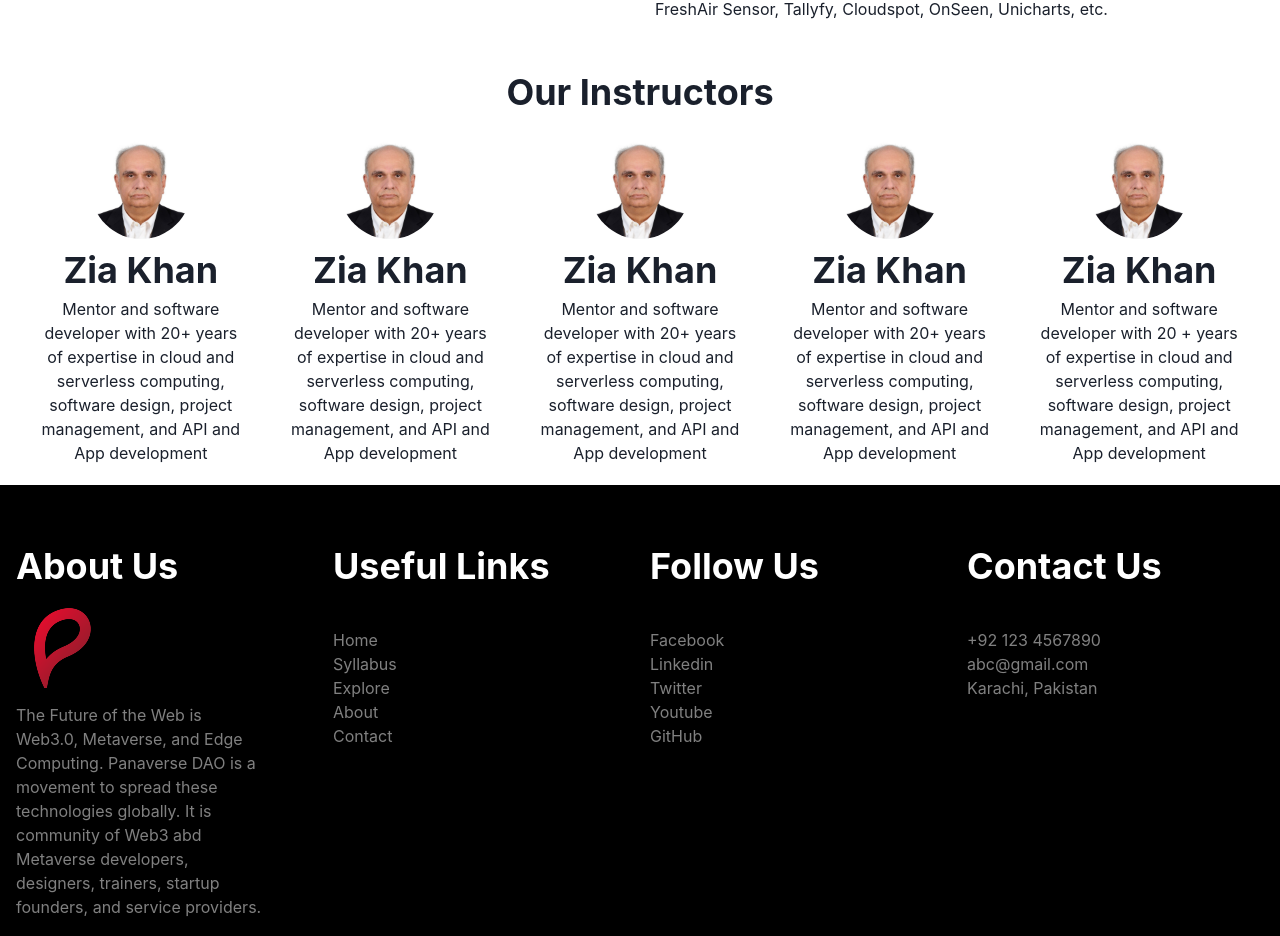
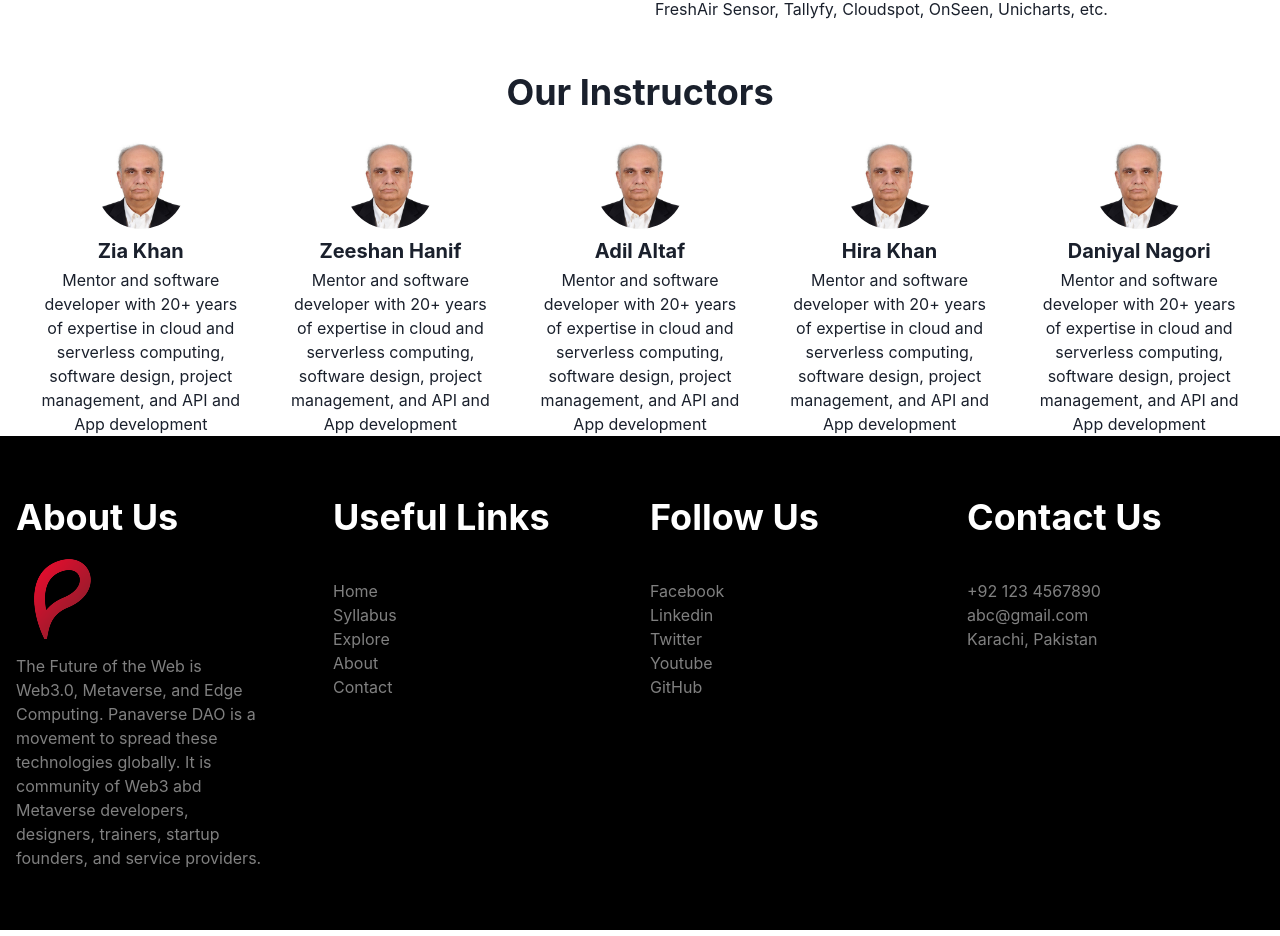
Before and after one commit to mmaazkhanhere/learningRepo, a Next.js app in the folder panaverse-website-chakra/: page /About in a window 1280 px wide. Shown: the part 2251-3187 px from the top of the page. Built offline with nearby package versions, Linux system fonts and the light colour scheme.

Commit message:
creating instructor list using arr.map

```diff
--- a/panaverse-website-chakra/src/app/Component/Instructor.tsx
+++ b/panaverse-website-chakra/src/app/Component/Instructor.tsx
@@ -1,5 +1,14 @@
+/* eslint-disable react/jsx-key */
 import React from 'react'
 import { Box, Container, Heading, Text, Flex, Center, SimpleGrid, Image } from '@chakra-ui/react'
+import { data } from './database'
+
+interface data {
+    id: number,
+    src: string,
+    heading: string,
+    text: string
+}
 
 export default function Instructor() {
     return (
@@ -12,93 +21,28 @@ export default function Instructor() {
                     <Heading pb='25px'>Our Instructors</Heading>
                 </Center>
 
-                <SimpleGrid minChildWidth='200px' pb='20px'>
+                <Flex flexDir='row'>
 
-                    <Box >
-                        <Center>
+                    {data.map((ins: data) => /*map function is used on array of object that is recieved from the database. It is used to tidy our code as copying and pasting boxes
+                   will cluter the code and also increase its size*/
+                        <Box >
+                            <Center>
 
-                            <Image borderRadius='full' src='/zia.jpg' alt='Zia Khan' height='100px' width='100px' />{/*Chakra Image Component not NextJs Image component
-                            borderRadius 'full' will make round image. */}
+                                <Image borderRadius='full' src={ins.src} alt='Zia Khan' height='90px' width='90px' />{/*Chakra Image Component not NextJs Image component
+                            borderRadius 'full' will make round image.
+                            src component is recieved from the database file */}
 
-                        </Center>
+                            </Center>
 
-                        <Heading pt='10px' textAlign='center'>Zia Khan</Heading>
+                            <Heading pt='10px' textAlign='center' size='md'>{ins.heading}</Heading> {/*heading is recieved from the database file */}
 
-                        <Text pt='5px' textAlign='center' px='20px'>
-                            Mentor and software developer with 20+ years of expertise in cloud and serverless computing, software design, project
-                            management, and API and App development
-                        </Text>
+                            <Text size='sm' pt='5px' textAlign='center' px='20px'>
+                                {ins.text}
+                            </Text>
 
-                    </Box>
-
-                    <Box >
-                        <Center>
-
-                            <Image borderRadius='full' src='/zia.jpg' alt='Zia Khan' height='100px' width='100x' />{/*Chakra Image Component not NextJs Image component
-                            borderRadius 'full' will make round image. */}
-
-                        </Center>
-
-                        <Heading pt='10px' textAlign=' center'>Zia Khan</Heading>
-
-                        <Text pt='5px' textAlign='center' px='20px'>
-                            Mentor and software developer with 20+ years of expertise in cloud and serverless computing, software design, project
-                            management, and API and App development
-                        </Text>
-
-                    </Box>
-
-                    <Box>
-                        <Center>
-
-                            <Image borderRadius='full' src='/zia.jpg' alt='Zia Khan' height='100px' width='100px' />{/*Chakra Image Component not NextJs Image component
-                            borderRadius 'full' will make round image. */}
-
-                        </Center>
-
-                        <Heading pt='10px' textAlign='center'>Zia Khan</Heading>
-
-                        <Text pt='5px' textAlign='center' px='20px'>
-                            Mentor and software developer with 20+ years of expertise in cloud and serverless computing, software design, project
-                            management, and API and App development
-                        </Text>
-
-                    </Box>
-
-                    <Box>
-                        <Center>
-
-                            <Image borderRadius='full' src='/zia.jpg' alt='Zia Khan' height='100px' width='100px' />{/*Chakra Image Component not NextJs Image component
-                            borderRadius 'full' will make round image. */}
-
-                        </Center>
-
-                        <Heading pt='10px' textAlign='center'>Zia Khan</Heading>
-
-                        <Text pt='5px' textAlign='center' px='20px'>
-                            Mentor and software developer with 20+ years of expertise in cloud and serverless computing, software design, project
-                            management, and API and App development
-                        </Text>
-
-                    </Box >
-
-                    <Box>
-                        <Center>
-
-                            <Image borderRadius='full' src='/zia.jpg' alt='Zia Khan' height='100px' width='100px' />{/*Chakra Image Component not NextJs Image component
-                            borderRadius 'full' will make round image. */}
-
-                        </Center>
-
-                        <Heading pt='10px' textAlign='center'>Zia Khan</Heading>
-
-                        <Text pt='5px' textAlign=' center' px='20px'>
-                            Mentor and software developer with 20 + years of expertise in cloud and serverless computing, software design, project
-                            management, and API and App development
-                        </Text >
-
-                    </Box >
-                </SimpleGrid >
+                        </Box>
+                    )}
+                </Flex >
             </Container >
         </Box >
     )
--- a/panaverse-website-chakra/src/app/Component/database.tsx
+++ b/panaverse-website-chakra/src/app/Component/database.tsx
@@ -0,0 +1,33 @@
+export const data = [ /*any array of object for the instructors that will be recieved in the instructor component. It will be used by a map function that will generate an array
+of instructor and display it. The map function will use the id property of the object to map over all the objects*/
+    {
+        id: 1,
+        src: '/zia.jpg',
+        heading: 'Zia Khan',
+        text: 'Mentor and software developer with 20+ years of expertise in cloud and serverless computing, software design, project management, and API and App development'
+    },
+    {
+        id: 2,
+        src: '/zia.jpg',
+        heading: 'Zeeshan Hanif',
+        text: 'Mentor and software developer with 20+ years of expertise in cloud and serverless computing, software design, project management, and API and App development'
+    },
+    {
+        id: 3,
+        src: '/zia.jpg',
+        heading: 'Adil Altaf',
+        text: 'Mentor and software developer with 20+ years of expertise in cloud and serverless computing, software design, project management, and API and App development'
+    },
+    {
+        id: 4,
+        src: '/zia.jpg',
+        heading: 'Hira Khan',
+        text: 'Mentor and software developer with 20+ years of expertise in cloud and serverless computing, software design, project management, and API and App development'
+    },
+    {
+        id: 5,
+        src: '/zia.jpg',
+        heading: 'Daniyal Nagori',
+        text: 'Mentor and software developer with 20+ years of expertise in cloud and serverless computing, software design, project management, and API and App development'
+    }
+]
```
